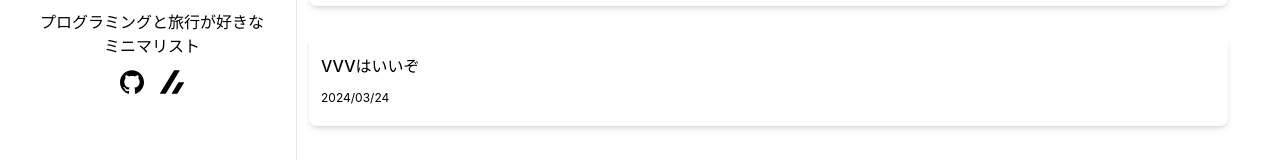
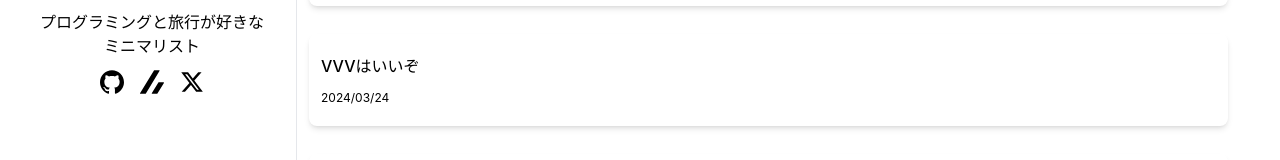
Before and after one commit to hirokisakabe/hirokisakabe.com, an Astro site: page / in a window 1280 px wide. Shown: the part 470-630 px from the top of the page. Built offline with nearby package versions, Linux system fonts and the light colour scheme; Astro itself is replaced by a stand-in of ours.

Commit message:
プロフィールに X (Twitter) リンクを追加
Co-Authored-By: Claude Opus 4.6 (1M context) <noreply@anthropic.com>

```diff
--- a/src/layouts/Layout.astro
+++ b/src/layouts/Layout.astro
@@ -116,6 +116,26 @@ const {
                   ></path>
                 </svg>
               </a>
+              <a
+                href="https://x.com/hirokisakabe"
+                target="_blank"
+                rel="noopener noreferrer"
+                aria-label="X"
+              >
+                <svg
+                  xmlns="http://www.w3.org/2000/svg"
+                  width="24"
+                  height="24"
+                  viewBox="0 0 24 24"
+                  fill="currentColor"
+                  role="img"
+                  aria-hidden="true"
+                >
+                  <path
+                    d="M18.244 2.25h3.308l-7.227 8.26 8.502 11.24H16.17l-5.214-6.817L4.99 21.75H1.68l7.73-8.835L1.254 2.25H8.08l4.713 6.231zm-1.161 17.52h1.833L7.084 4.126H5.117z"
+                  ></path>
+                </svg>
+              </a>
             </div>
           </div>
         </div>
```
